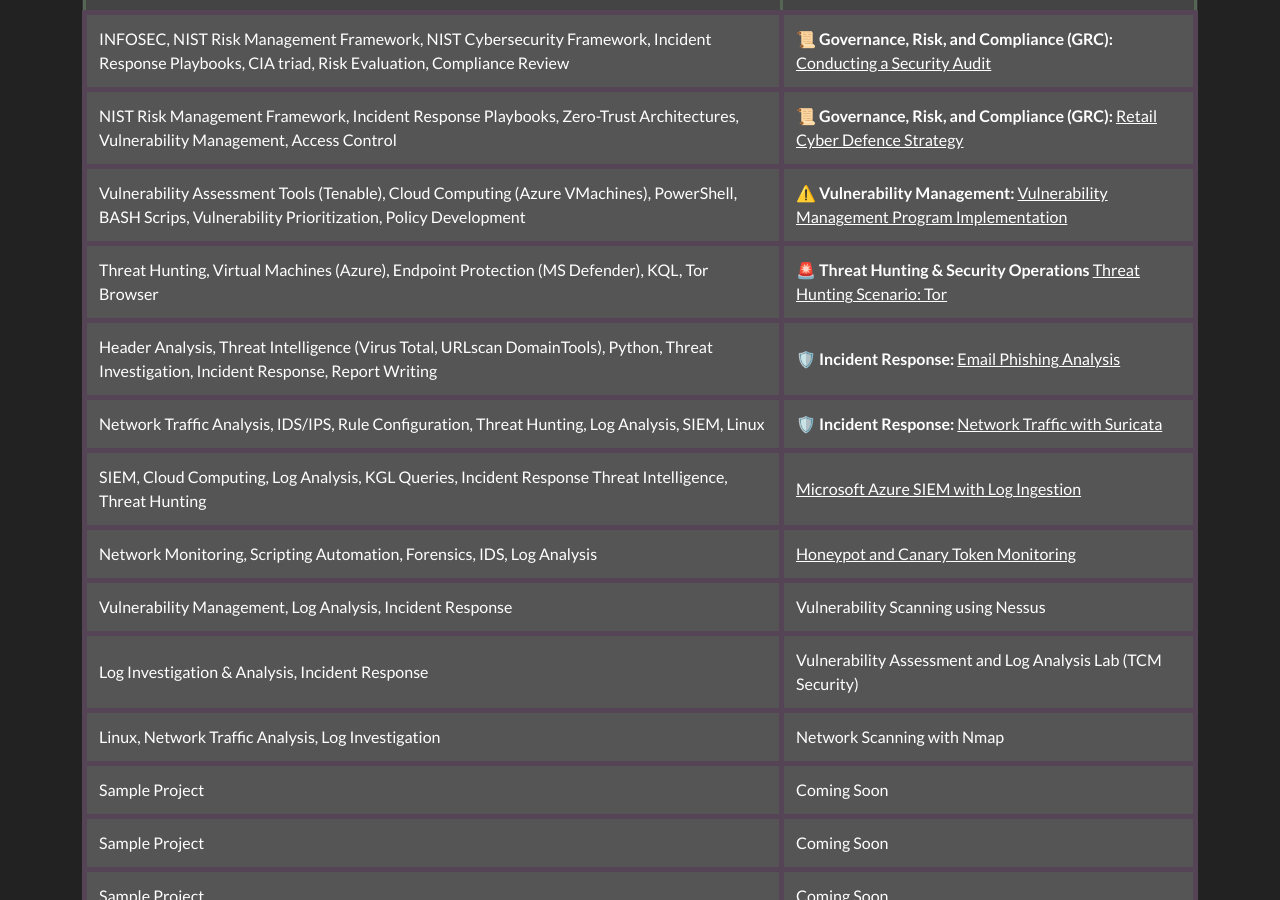
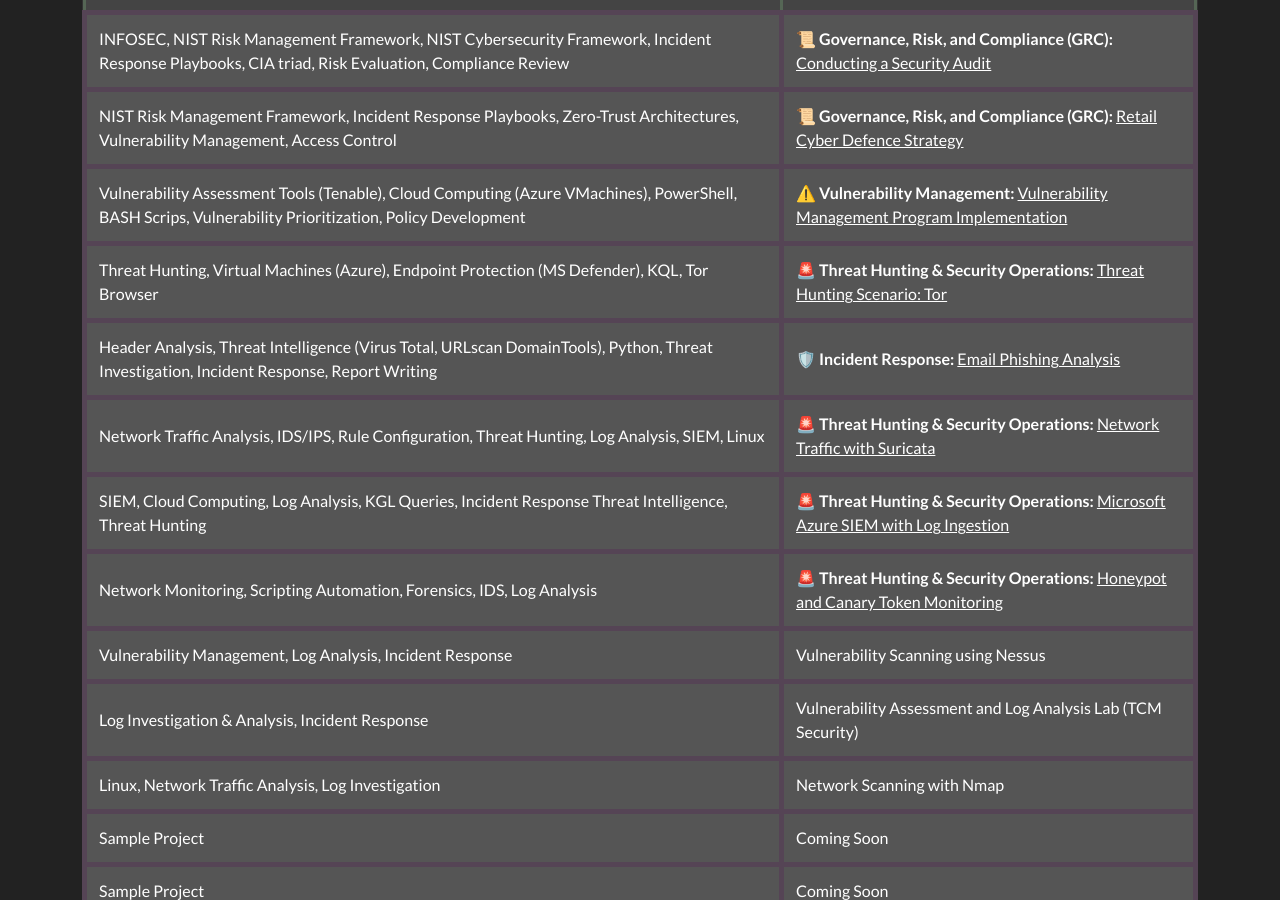
Before and after one commit to JKopal101/jkopal101.github.io, a Jekyll site: the page built from projects.md, in a window 1280 px wide and 900 px high, scrolled down 389 px. Built offline with Jekyll 4.4.1, drawn with Linux system fonts in a browser that asks for light colours.

Commit message:
Update projects.md

```diff
--- a/projects.md
+++ b/projects.md
@@ -56,7 +56,7 @@ I’ve worked on a variety of projects in the Cybersecurity and IT space, focusi
       <td style="padding:12px; border:5px solid #545;">Threat Hunting, Virtual Machines (Azure), Endpoint Protection (MS Defender), KQL,
         Tor Browser </td>
       <td style="padding:12px; border:5px solid #545;">
-        <strong>🚨 Threat Hunting & Security Operations </strong>
+        <strong>🚨 Threat Hunting & Security Operations: </strong>
         <a href="https://github.com/JKopal101/threat-hunting-scenario-tor" style="color:white;">Threat Hunting Scenario: Tor</a>
       </td>
     </tr>
@@ -71,7 +71,7 @@ I’ve worked on a variety of projects in the Cybersecurity and IT space, focusi
       <td style="padding:12px; border:5px solid #545;">Network Traffic Analysis, IDS/IPS, Rule Configuration,
         Threat Hunting, Log Analysis, SIEM, Linux </td>
       <td style="padding:12px; border:5px solid #545;">
-         <strong>🛡️ Incident Response: </strong>
+         <strong>🚨 Threat Hunting & Security Operations: </strong>
         <a href="https://github.com/JKopal101/network-traffic-with-suricata" style="color:white;">Network Traffic with Suricata</a>
       </td>
     </tr>
@@ -79,12 +79,14 @@ I’ve worked on a variety of projects in the Cybersecurity and IT space, focusi
       <td style="padding:12px; border:5px solid #545;">SIEM, Cloud Computing, Log Analysis, KGL Queries, Incident Response
       Threat Intelligence, Threat Hunting</td>
       <td style="padding:12px; border:5px solid #545;">
+        <strong>🚨 Threat Hunting & Security Operations: </strong>
         <a href="https://github.com/JKopal101/ms-azure-with-siem" style="color:white;">Microsoft Azure SIEM with Log Ingestion</a>
         </td>
     </tr>
     <tr style="background-color:#555;">
       <td style="padding:12px; border:5px solid #545;">Network Monitoring, Scripting Automation, Forensics, IDS, Log Analysis</td>
       <td style="padding:12px; border:5px solid #545;">
+        <strong>🚨 Threat Hunting & Security Operations: </strong>
         <a href="https://github.com/JKopal101/honeypot--and-canary-token-monitoring" style="color:white;">Honeypot and Canary Token Monitoring</a>
       </td>
     </tr>
```
